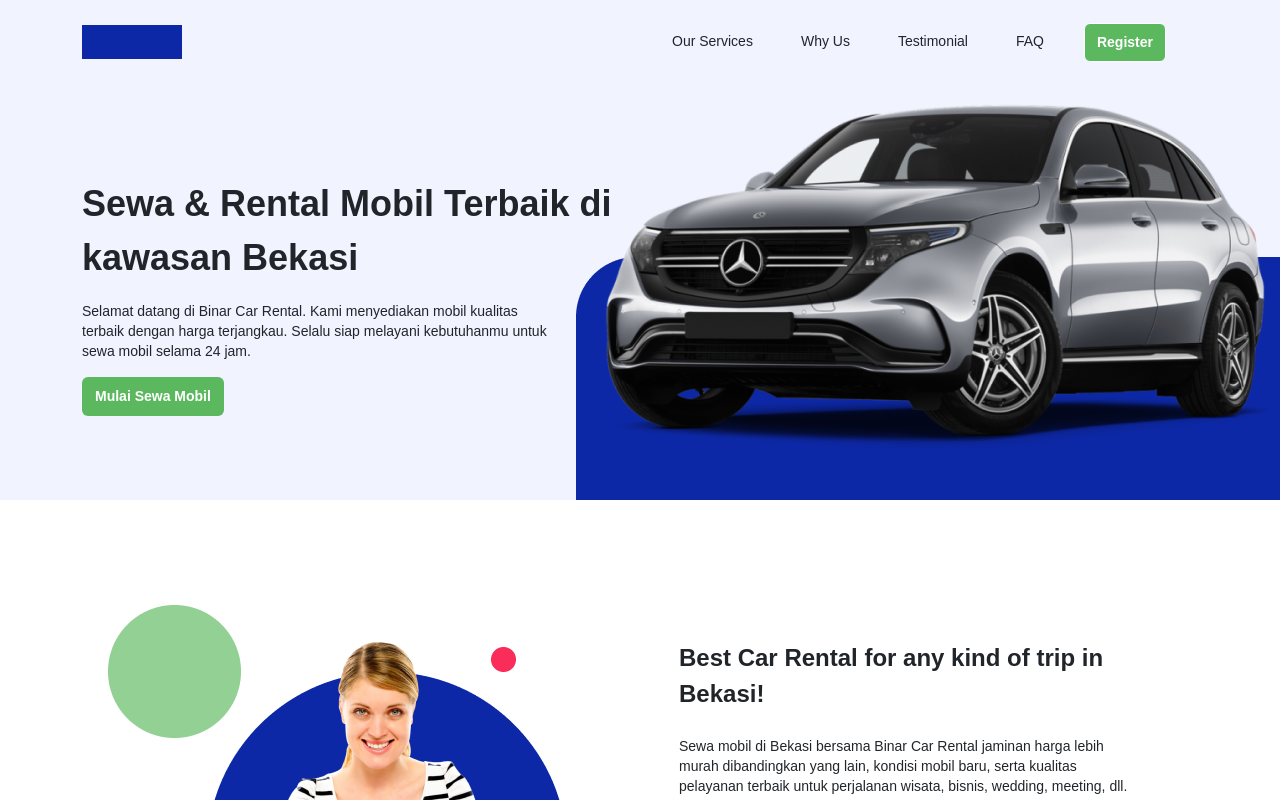
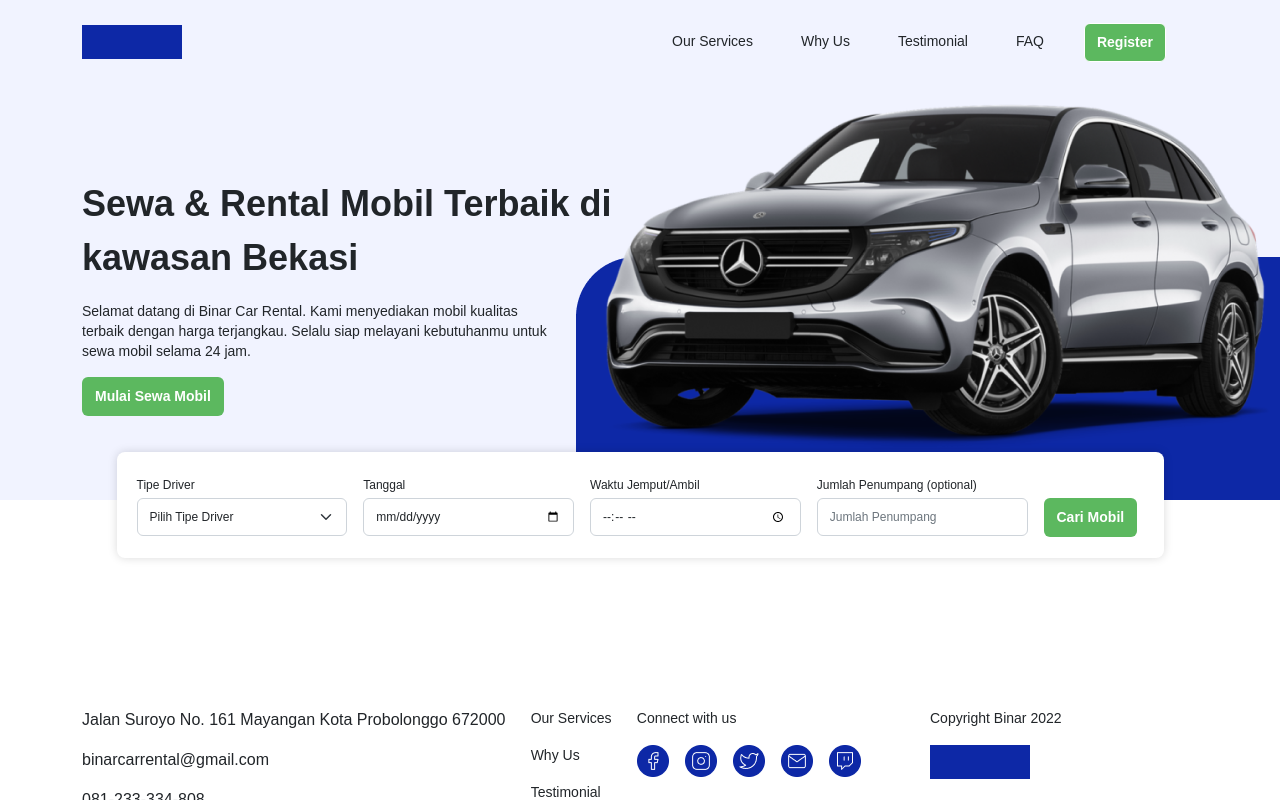
Before and after one commit to anugrahkresnaya/challenge-07, a React (Create React App) app: page /cars in a window 1280 px wide. Shown: the top 800 px of the page. Built offline with nearby package versions, Linux system fonts and the light colour scheme.

Commit message:
feat: add cars page

```diff
--- a/src/App.js
+++ b/src/App.js
@@ -1,9 +1,11 @@
 import Home from './pages/home/Home';
+import CarsPage from './pages/cars/CarsPage';
 
 function App() {
   return (
     <div className="App">
-      <Home />
+      {/* <Home /> */}
+      <CarsPage />
     </div>
   );
 }
--- /dev/null
+++ b/src/pages/cars/CarsPage.jsx
@@ -0,0 +1,51 @@
+import HeaderComponent from '../../components/header/HeaderComponent';
+import Footer from '../../components/footer/Footer';
+import styles from './CarsPage.module.css';
+
+const CarsPage = () => {
+  return(
+    <>
+      <HeaderComponent />
+      <main>
+        <section className={`container ${styles.filterCar}`}>
+          <form>
+            <div className="row">
+              <div className={`col ${styles.colMargin} ${styles.col}`}>
+                <p>Tipe Driver</p>
+                <div className="input-group">
+                  <select className={`form-select ${styles.formSelect}`} id="form-style">
+                    <option hidden>Pilih Tipe Driver</option>
+                    <option>Dengan Sopir</option>
+                    <option>Tanpa Sopir (Lepas Kunci)</option>
+                  </select>
+                </div>
+              </div>
+              <div className={`col ${styles.colMarginResponsive} ${styles.col}`}>
+                <p>Tanggal</p>
+                <div className="input-group">
+                  <input type="date" className={`form-control ${styles.formControl}`} id="filter-by-date" />
+                </div>
+              </div>
+              <div className={`col ${styles.colMarginResponsive} ${styles.col}`}>
+                <p>Waktu Jemput/Ambil</p>
+                <div className="input-group">
+                  <input type="time" className={`form-control ${styles.formControl}`} id="filter-by-time" />
+                </div>
+              </div>
+              <div className={`col ${styles.colMarginResponsive} ${styles.col}`}>
+                <p>Jumlah Penumpang (optional)</p>
+                <input type="text" className={`form-control ${styles.formControl}`} id="filter-by-seats" placeholder="Jumlah Penumpang" />
+              </div>
+              <div className={`col ${styles.colMarginResponsive} ${styles.col}`}>
+                <button type="button" className="btn" id={styles.searchFilter}>Cari Mobil</button>
+              </div>
+            </div>
+          </form>
+        </section>
+      </main>
+      <Footer />
+    </>
+  );
+};
+
+export default CarsPage;
--- /dev/null
+++ b/src/pages/cars/CarsPage.module.css
@@ -0,0 +1,42 @@
+.filterCar {
+  width: 1047px;
+  height: 106px;
+  box-shadow: 0px 0px 10px rgba(0, 0, 0, 0.15);
+  border-radius: 8px;
+  background: #FFFFFF;
+  position: relative;
+  margin-top: -3em;
+  z-index: 10;
+}
+
+.col p {
+  margin-top: 24px;
+  margin-bottom: 4px;
+  font-size: 12px;
+}
+
+.formControl, .formSelect {
+  width: 210.75px !important;
+  height: 38px;
+  font-size: 12px;
+}
+
+#searchFilter {
+  background-color: #5CB85F;
+  color: #FFFFFF;
+  font-size: 14px;
+  font-weight: 700;
+  padding: 8px 12px;
+}
+
+.col button {
+  margin-top: 46px;
+}
+
+.colMargin {
+  margin-left: 12px;
+}
+
+.col {
+  padding: 0 8px 0;
+}
```
